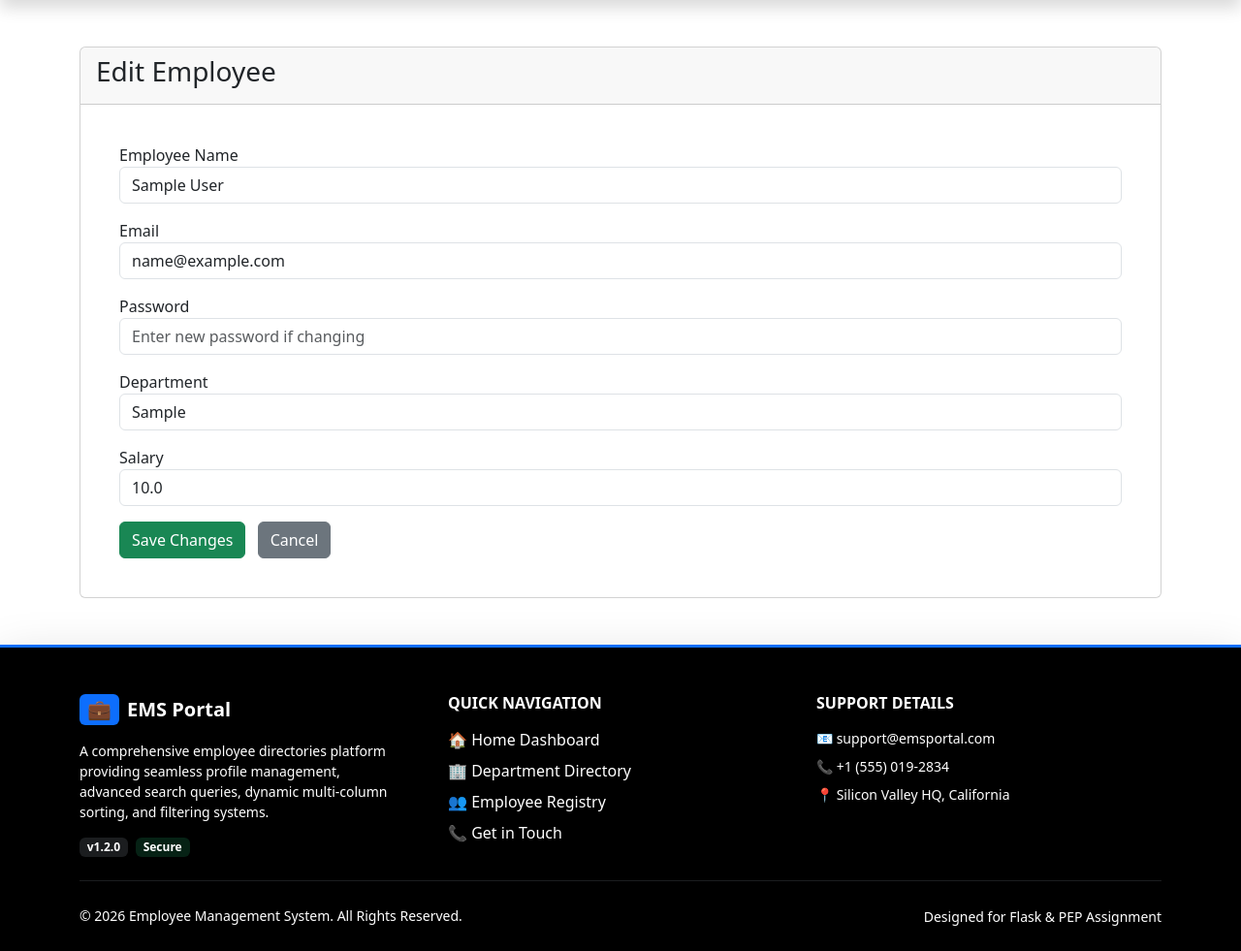
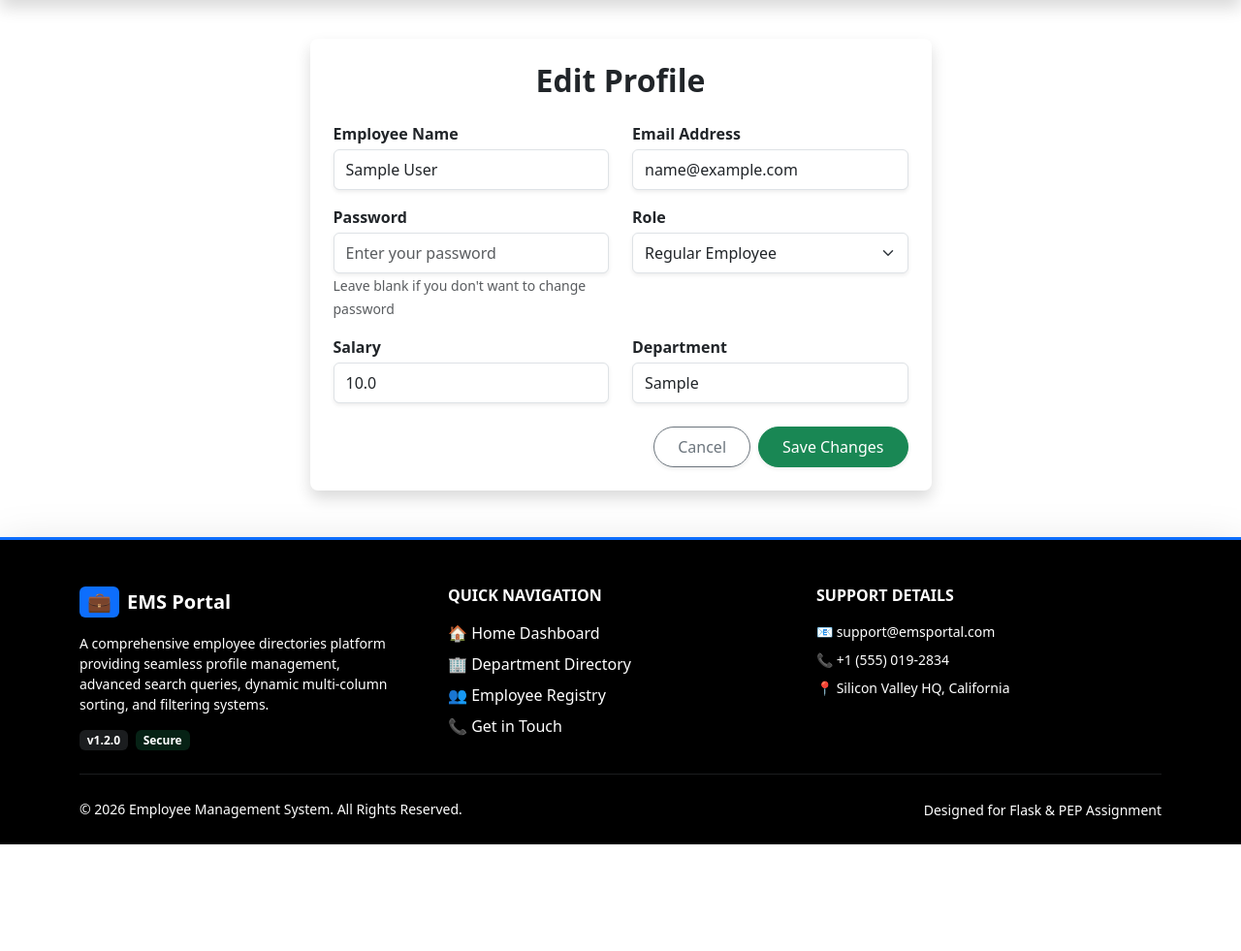
Before and after one commit to Aditya-kumar2004/Flask-Development, a Flask app: page /employee/employeeUpdate/1 in a window 1280 px wide. Shown: the part 70-1051 px from the top of the page at 97% size. After the commit the page ends 941 px from the top, so only its background shows below. Run offline with Flask 3, Linux system fonts and the light colour scheme; the visitor is signed in with stand-in values (Sample User, id 1); tables that the repository leaves empty hold one stand-in row (values such as "Sample post").

Commit message:
Redesign Edit Profile form with dynamic role selection and optional password fields

```diff
--- a/app/routes/employee.py
+++ b/app/routes/employee.py
@@ -117,8 +117,13 @@ def employeeUpdate(id):
         employee.name = request.form["name"]
         employee.email = request.form["email"]
         employee.department = request.form["department"]
-        employee.salary = request.form["salary"]
-        employee.password = request.form["password"]
+        employee.salary = float(request.form["salary"])
+        employee.role = request.form.get("role", "Employee")
+
+        # Only update password if a new one is provided
+        new_password = request.form.get("password")
+        if new_password:
+            employee.password = new_password
 
         db.session.commit()
         return redirect(url_for("employee.employee_list"))
--- a/app/templates/edit_employee.html
+++ b/app/templates/edit_employee.html
@@ -1,41 +1,62 @@
 {% extends "base.html" %}
 {% block content %}
-<div class="container mt-4">
-    <div class="card">
-        <div class="card-header">
-            <h3>Edit Employee</h3>
+<div class="container my-3">
+    <div class="row justify-content-center">
+        <div class="col-md-7">
+            <div class="card shadow border-0 rounded-3">
+                <div class="card-body p-4">
+                    <h2 class="fw-bold text-center mb-4">Edit Profile</h2>
+                    <form action="/employee/employeeUpdate/{{ employee.id }}" method="POST">
+
+                        <!-- Row 1: Name & Email -->
+                        <div class="row mb-3">
+                            <div class="col-md-6">
+                                <label for="name" class="form-label fw-semibold mb-1">Employee Name</label>
+                                <input type="text" class="form-control py-2 shadow-sm" id="name" name="name" value="{{ employee.name }}" required placeholder="Enter your name">
                             </div>
-        <div class="card-body">
-            <form action="/employee/employeeUpdate/{{ employee.id }}" method="POST" class="p-4">
-                <div class="form-group mb-3">
-                    <label for="name">Employee Name</label>
-                    <input type="text" class="form-control" id="name" name="name" value="{{ employee.name }}" required>
+                            <div class="col-md-6 mt-3 mt-md-0">
+                                <label for="email" class="form-label fw-semibold mb-1">Email Address</label>
+                                <input type="email" class="form-control py-2 shadow-sm" id="email" name="email" value="{{ employee.email }}" required placeholder="Enter your email">
+                            </div>
                         </div>
 
-                <div class="form-group mb-3">
-                    <label for="email">Email</label>
-                    <input type="email" class="form-control" id="email" name="email" value="{{ employee.email }}" required>
+                        <!-- Row 2: Password & Role -->
+                        <div class="row mb-3">
+                            <div class="col-md-6">
+                                <label for="password" class="form-label fw-semibold mb-1">Password</label>
+                                <input type="password" class="form-control py-2 shadow-sm" id="password" name="password" placeholder="Enter your password">
+                                <small class="text-muted small-text">Leave blank if you don't want to change password</small>
+                            </div>
+                            <div class="col-md-6 mt-3 mt-md-0">
+                                <label for="role" class="form-label fw-semibold mb-1">Role</label>
+                                <select class="form-select py-2 shadow-sm" id="role" name="role" required>
+                                    <option value="Employee" {% if employee.role == 'Employee' %}selected{% endif %}>Regular Employee</option>
+                                    <option value="Admin" {% if employee.role == 'Admin' %}selected{% endif %}>Administrator</option>
+                                </select>
+                            </div>
                         </div>
 
-                <div class="form-group mb-3">
-                    <label for="password">Password</label>
-                    <input type="password" class="form-control" id="password" name="password" placeholder="Enter new password if changing">
+                        <!-- Row 3: Salary & Department -->
+                        <div class="row mb-4">
+                            <div class="col-md-6">
+                                <label for="salary" class="form-label fw-semibold mb-1">Salary</label>
+                                <input type="number" step="0.01" class="form-control py-2 shadow-sm" id="salary" name="salary" value="{{ employee.salary }}" required placeholder="Enter your salary">
+                            </div>
+                            <div class="col-md-6 mt-3 mt-md-0">
+                                <label for="department" class="form-label fw-semibold mb-1">Department</label>
+                                <input type="text" class="form-control py-2 shadow-sm" id="department" name="department" value="{{ employee.department }}" required placeholder="Enter your department">
+                            </div>
                         </div>
 
-                <div class="form-group mb-3">
-                    <label for="department">Department</label>
-                    <input type="text" class="form-control" id="department" name="department" value="{{ employee.department }}" required>
+                        <!-- Action Buttons -->
+                        <div class="d-flex justify-content-end gap-2 mt-4">
+                            <a href="/employee/list" class="btn btn-outline-secondary px-4 py-2 rounded-pill shadow-sm">Cancel</a>
+                            <button type="submit" class="btn btn-success px-4 py-2 rounded-pill shadow-sm">Save Changes</button>
                         </div>
-
-                <div class="form-group mb-3">
-                    <label for="salary">Salary</label>
-                    <input type="number" step="0.01" class="form-control" id="salary" name="salary" value="{{ employee.salary }}" required>
-                </div>
-
-                <button type="submit" class="btn btn-success">Save Changes</button>
-                <a href="/employee/list" class="btn btn-secondary ms-2">Cancel</a>
                     </form>
                 </div>
             </div>
         </div>
+    </div>
+</div>
 {% endblock %}
--- a/app/templates/employee_detail.html
+++ b/app/templates/employee_detail.html
@@ -48,7 +48,7 @@
                                 <span class="fs-4 bg-light px-2.5 py-1.5 rounded">💰</span>
                                 <div>
                                     <span class="text-muted small d-block">Monthly Salary</span>
-                                    <span class="fw-semibold text-dark">${{ "{:,.2f}".format(employee.salary) }}</span>
+                                    <span class="fw-semibold text-dark">INR {{ "{:,.2f}".format(employee.salary) }}</span>
                                 </div>
                             </div>
                         </div>
--- a/app/templates/home.html
+++ b/app/templates/home.html
@@ -52,7 +52,7 @@
                     <div class="d-flex justify-content-between align-items-center">
                         <div>
                             <h6 class="text-uppercase fw-semibold text-white-50 small mb-2">Monthly Payroll</h6>
-                            <h2 class="fw-bold mb-0">${{ "{:,.2f}".format(total_payroll) }}</h2>
+                            <h2 class="fw-bold mb-0">INR {{ "{:,.2f}".format(total_payroll) }}</h2>
                         </div>
                         <span class="fs-1 opacity-50">💰</span>
                     </div>
@@ -67,7 +67,7 @@
                     <div class="d-flex justify-content-between align-items-center">
                         <div>
                             <h6 class="text-uppercase fw-semibold text-white-50 small mb-2">Average Salary</h6>
-                            <h2 class="fw-bold mb-0">${{ "{:,.2f}".format(avg_salary) }}</h2>
+                            <h2 class="fw-bold mb-0">INR {{ "{:,.2f}".format(avg_salary) }}</h2>
                         </div>
                         <span class="fs-1 opacity-50">📊</span>
                     </div>
@@ -102,7 +102,7 @@
                                         <tr>
                                             <td class="fw-semibold">{{ emp.name }}</td>
                                             <td><span class="badge bg-secondary bg-opacity-10 text-secondary">{{ emp.department }}</span></td>
-                                            <td>${{ "{:,.2f}".format(emp.salary) }}</td>
+                                            <td>INR {{ "{:,.2f}".format(emp.salary) }}</td>
                                             <td>{{ emp.email }}</td>
                                             <td>
                                                 <span class="badge {% if emp.role == 'Admin' %}bg-primary{% else %}bg-light text-dark border{% endif %} small">
```
Lines whose indentation alone changed are shown as unchanged.
